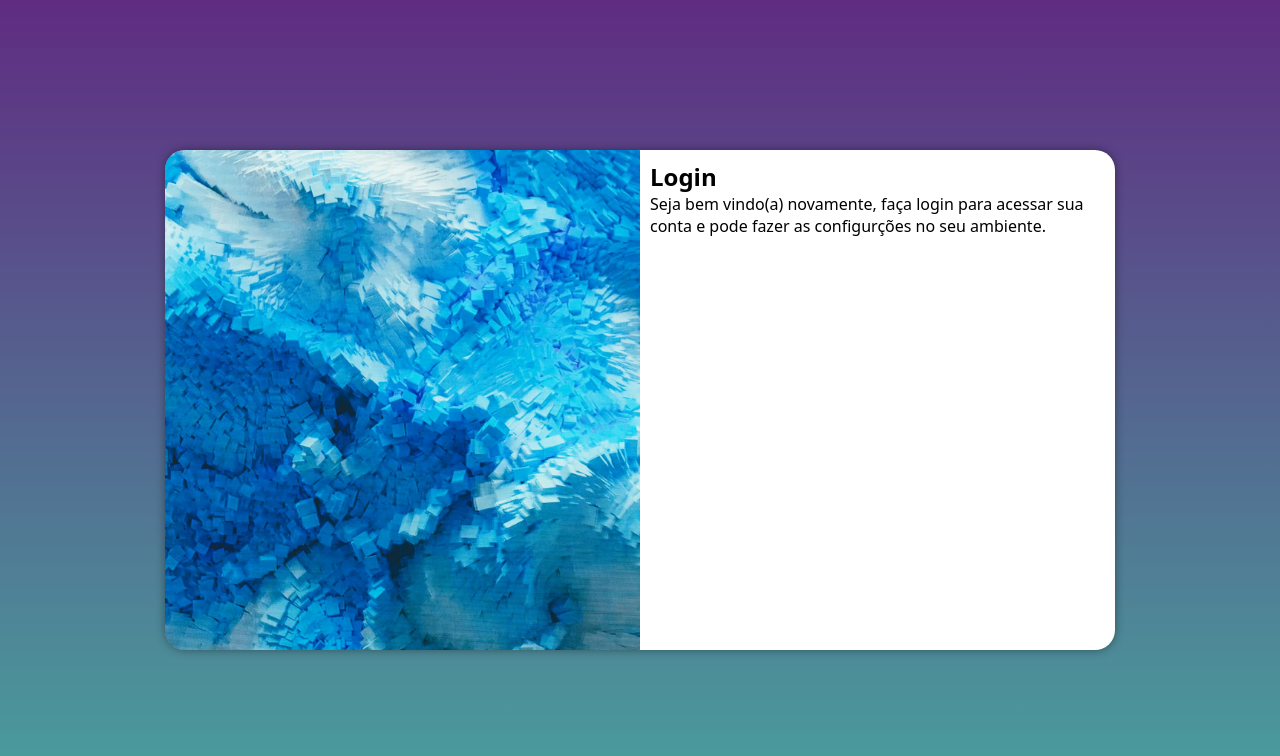
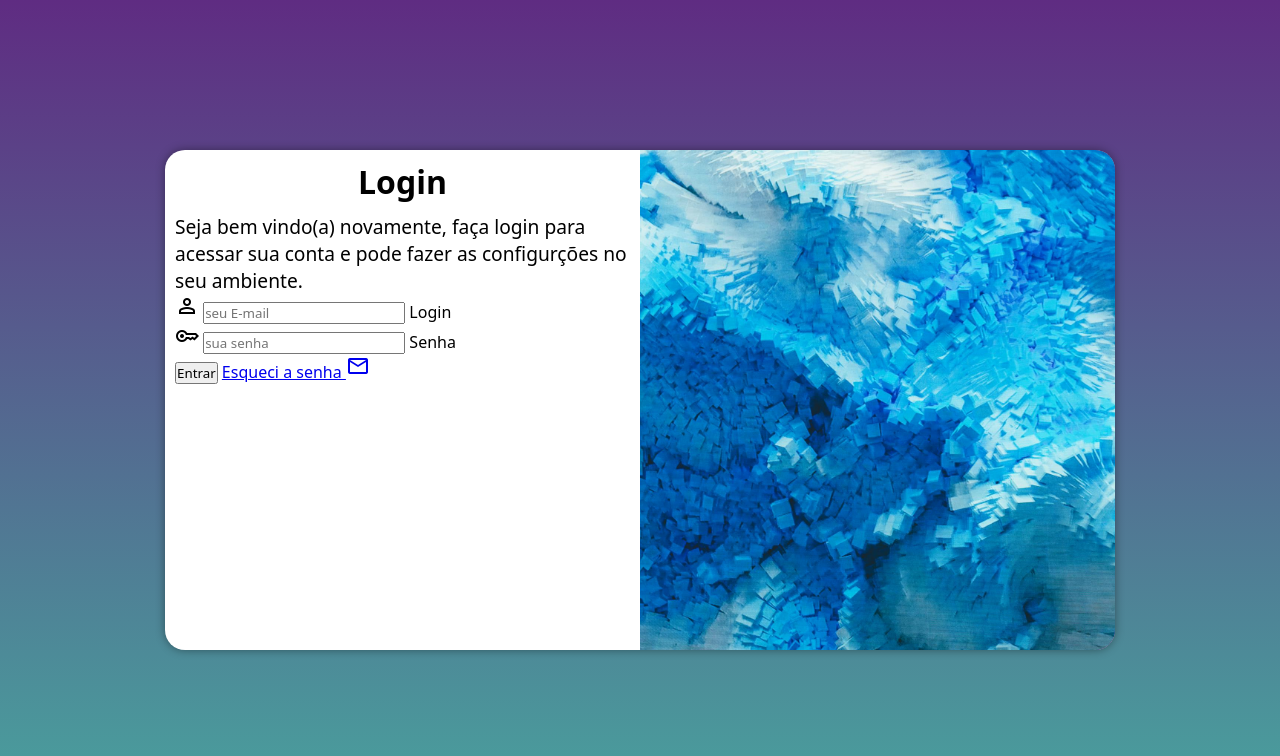
Before and after one commit to Henrick47K/projeto-login, a plain HTML site: page index.html in a window 1280 px wide. Drawn offline with nearby package versions, Linux system fonts and the light colour scheme.

Commit message:
adicionei o formulario

```diff
--- a/estilos/media-query.css
+++ b/estilos/media-query.css
@@ -42,13 +42,21 @@ Grandes telas :
     }
 
     section#login > div#imagem {
-        float: left;
+        float: right;
         width: 50%;
         height: 100%;
     }
 
     section#login > div#formulario {
-        float: right;
+        float: left;
         width: 50%;
     }
+
+    div#formulario > h1 {
+        font-size: 2em;
+    }
+
+    div#formulario > p {
+        font-size: 1.2em;
+    }
 }
--- a/estilos/style.css
+++ b/estilos/style.css
@@ -53,3 +53,12 @@ section#login > div#formulario {
     display: block;
     padding: 10px;
 }
+
+div#formulario > h1 {
+    text-align: center;
+    margin-bottom: 10px;
+}
+
+div#formulario > p {
+    font-size: 0.8em;
+}
--- a/index.html
+++ b/index.html
@@ -4,6 +4,8 @@
     <meta charset="UTF-8">
     <meta name="viewport" content="width=device-width, initial-scale=1.0">
     <title>Login</title>
+    <link href="https://fonts.googleapis.com/css2?family=Material+Symbols+Outlined" rel="stylesheet" />
+
     <link rel="stylesheet" href="estilos/style.css">
     <link rel="stylesheet" href="estilos/media-query.css">
 </head>
@@ -11,13 +13,32 @@
     <main>
         <section id="login">
             <div id="imagem">
-
+                <!--Aqui vai a imagem na CSS-->
             </div>
             <div id="formulario">
                 <h1>Login</h1>
                 <p>Seja bem vindo(a) novamente, faça login para acessar sua conta e pode fazer as configurções no seu ambiente.</p>
-                <form action="login.php" method="post">
-
+                <form action="login.php" method="post" autocomplete="on">
+                    <div class="campo">
+                        <span class="material-symbols-outlined">
+                            person
+                            </span>
+                        <input type="email" name="login" id="ilogin" placeholder="seu E-mail" autocomplete="email" required maxlength="30">
+                        <label for="ilogin">Login</label>
+                    </div>
+                    <div class="campo">
+                        <span class="material-symbols-outlined">
+                            key
+                            </span>
+                        <input type="password" name="senha" id="isenha" placeholder="sua senha" autocomplete="current-password" required minlength="8" maxlength="20">
+                        <label for="isenha">Senha</label>
+                    </div>
+                    <input type="submit" value="Entrar">
+                    <a href="esquci.html">
+                        Esqueci a senha <span class="material-symbols-outlined">
+                            mail
+                            </span>
+                    </a>
                 </form>
             </div>
         </section>
```
